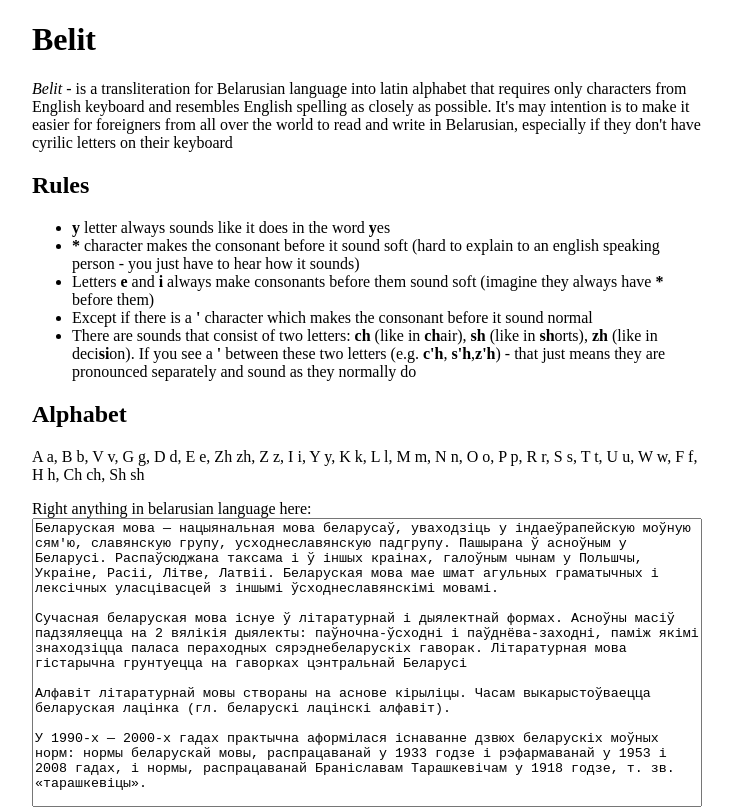
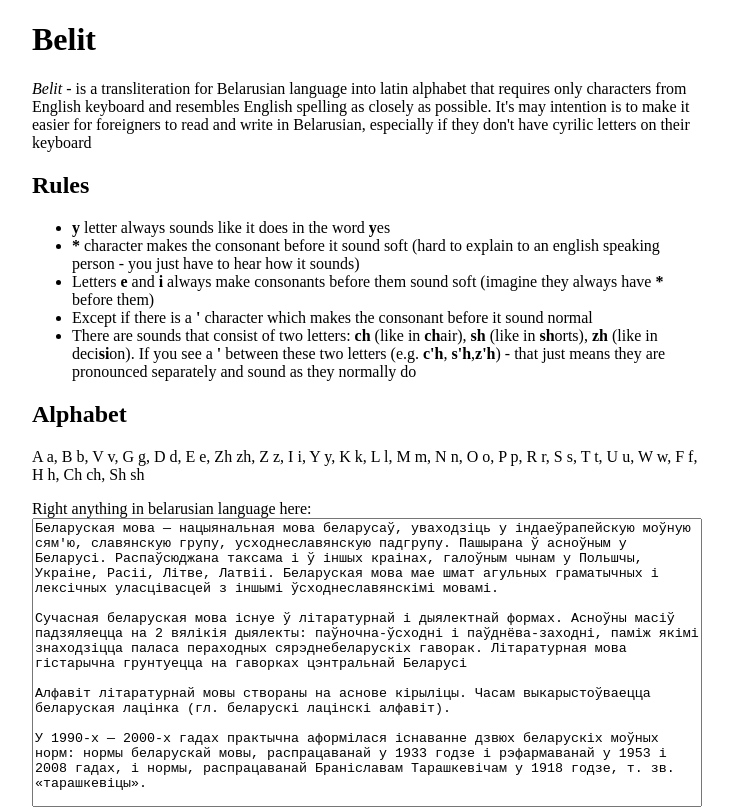
Before and after one commit to shamsartem/belit, a website built with Vite: page index.html in a window 1280 px wide. Shown: the top 810 px of the page, without its empty margins (273-1006 px from the left). Built offline with nearby package versions, Linux system fonts and the light colour scheme.

Commit message:
change text

```diff
--- a/index.html
+++ b/index.html
@@ -38,7 +38,7 @@
   <h1>Belit</h1>
   <p><dfn>Belit</dfn> - is a transliteration for Belarusian language into latin alphabet that requires
     only characters from English keyboard and resembles English spelling as closely as possible. It's may intention is
-    to make it easier for foreigners from all over the world to read and write in Belarusian, especially if they don't
+    to make it easier for foreigners to read and write in Belarusian, especially if they don't
     have cyrilic letters on their keyboard
   </p>
   <h2>Rules</h2>
```
